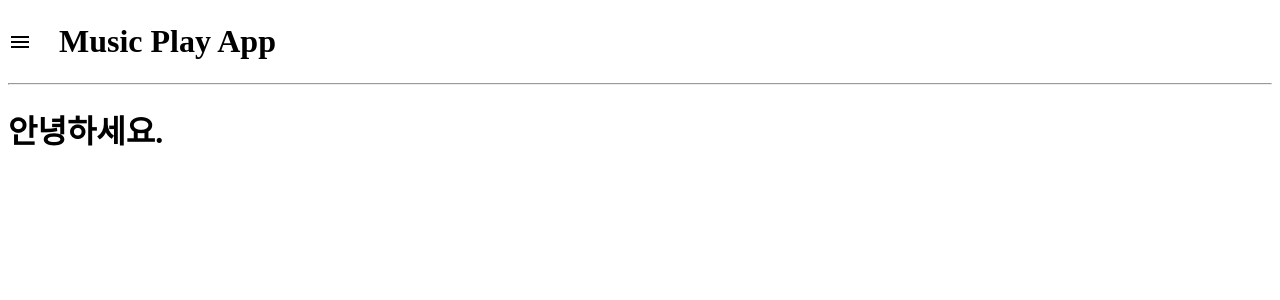
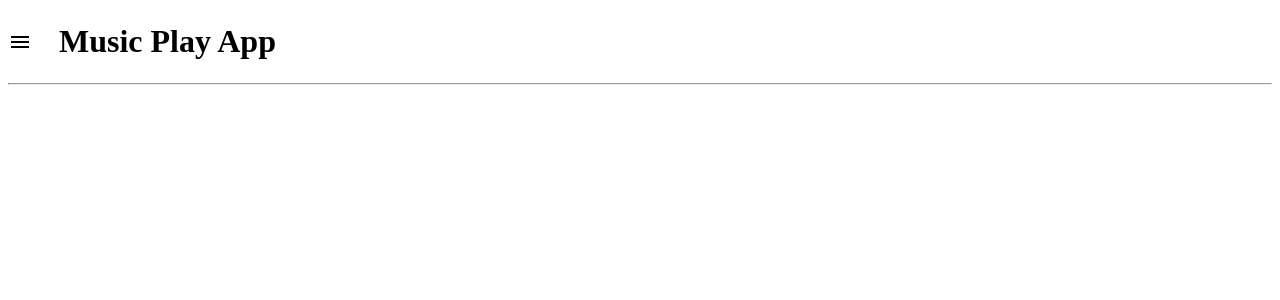
Before and after one commit to Thompsonclass/My_MusicSite_React.Web, a React (Create React App) app: page /main in a window 1280 px wide. Shown: the top 300 px of the page. Built offline with nearby package versions, Linux system fonts and the light colour scheme; the HTML template or start-up script is replaced by a standard one.

Commit message:
MainComponent

```diff
--- a/src/Component_Main/AppSongMainHome.jsx
+++ b/src/Component_Main/AppSongMainHome.jsx
@@ -10,7 +10,6 @@ const AppSongMainHome = () => {
   return (
     <div>
       <AppSongMainShow />
-      <h1>안녕하세요.</h1>
     </div>
   );
 }
```
